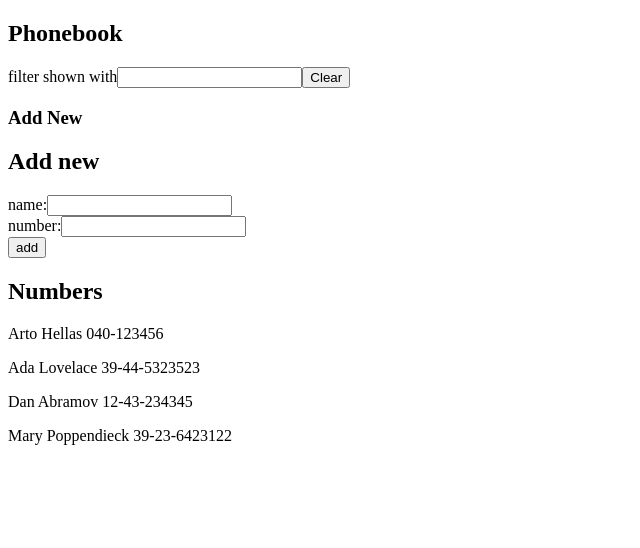
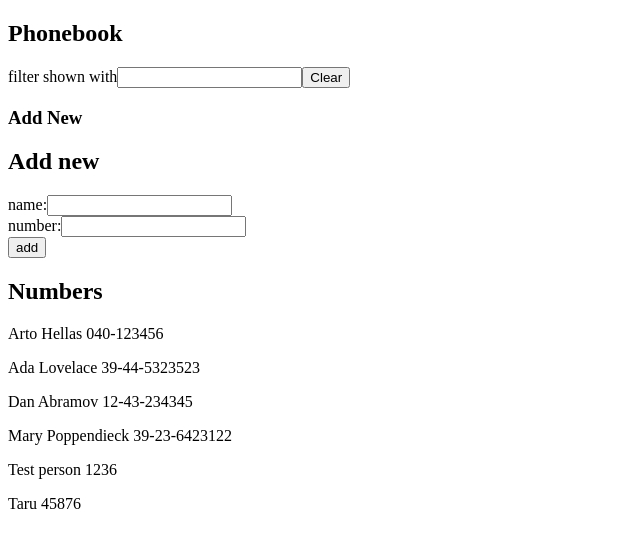
Before and after one commit to taruannika/fullstackopen2024, a React (Vite) app in the folder part2/puhelinluettelo/: page / in a window 1280 px wide. Shown: the top 548 px of the page, without its empty margins (0-640 px from the left). Built offline with nearby package versions, Linux system fonts and the light colour scheme; data requests are answered from the project's data file.

Commit message:
part2 task 2.12

```diff
--- a/part2/puhelinluettelo/db.json
+++ b/part2/puhelinluettelo/db.json
@@ -19,6 +19,16 @@
       "name": "Mary Poppendieck",
       "number": "39-23-6423122",
       "id": 4
+    },
+    {
+      "id": "d42f",
+      "name": "Test person",
+      "number": "1236"
+    },
+    {
+      "id": "6946",
+      "name": "Taru",
+      "number": "45876"
     }
   ]
 }
--- a/part2/puhelinluettelo/src/App.jsx
+++ b/part2/puhelinluettelo/src/App.jsx
@@ -48,7 +48,9 @@ const App = () => {
       return;
     }
 
-    setPersons([...persons, newPerson]);
+    axios
+      .post("http://localhost:3001/persons", newPerson)
+      .then((response) => setPersons([...persons, response.data]));
     setFormData({ ...formData, name: "", number: "" });
   };
   return (
```
Also changed, not shown: 1 other file (tests, documents, lock files or other folders).
